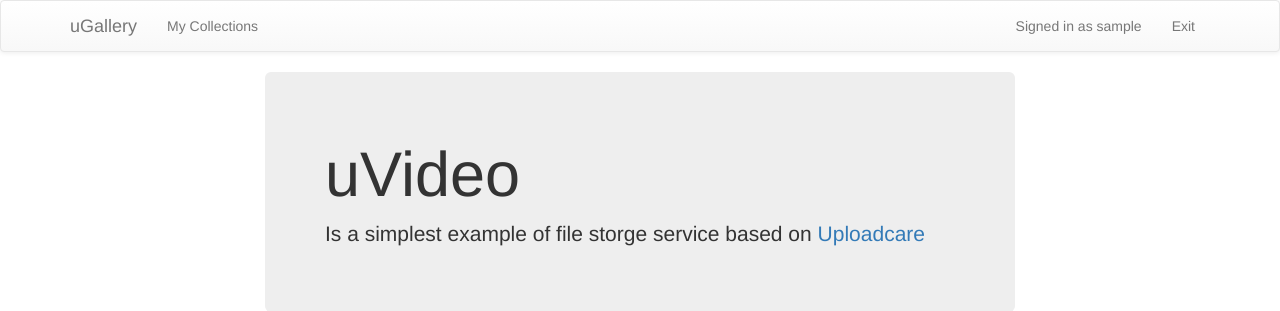
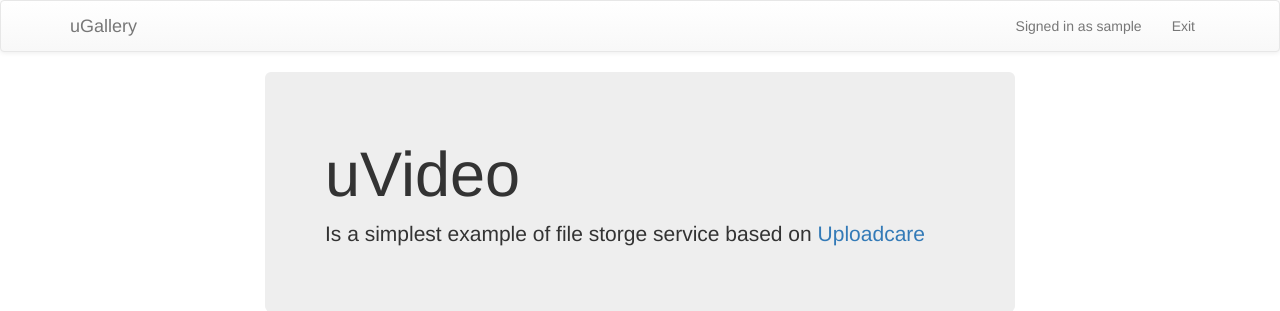
Before and after one commit to zerc/uvideo, a Django app: page / in a window 1280 px wide. Shown: the top 311 px of the page. Run offline with Django 3.2, Linux system fonts and the light colour scheme; the visitor is signed in with stand-in values (Sample User, id 1); data that the repository does not hold is empty; some libraries are stand-ins or nearby versions.

Commit message:
Removed the unnecessary link

```diff
--- a/templates/base.html
+++ b/templates/base.html
@@ -37,14 +37,6 @@
         </div>
 
         <div id="navbar" class="navbar-collapse collapse">
-          {% if request.user.is_authenticated %}
-            <ul class="nav navbar-nav">
-              <li><a href="{% url 'video:collection-list' %}">
-                My Collections
-              </a></li>
-            </ul>
-          {% endif %}
-
           <ul class="nav navbar-nav navbar-right">
             {% if request.user.is_authenticated %}
               <li><p class="navbar-text">Signed in as {{ request.user }}</p></li>
```
